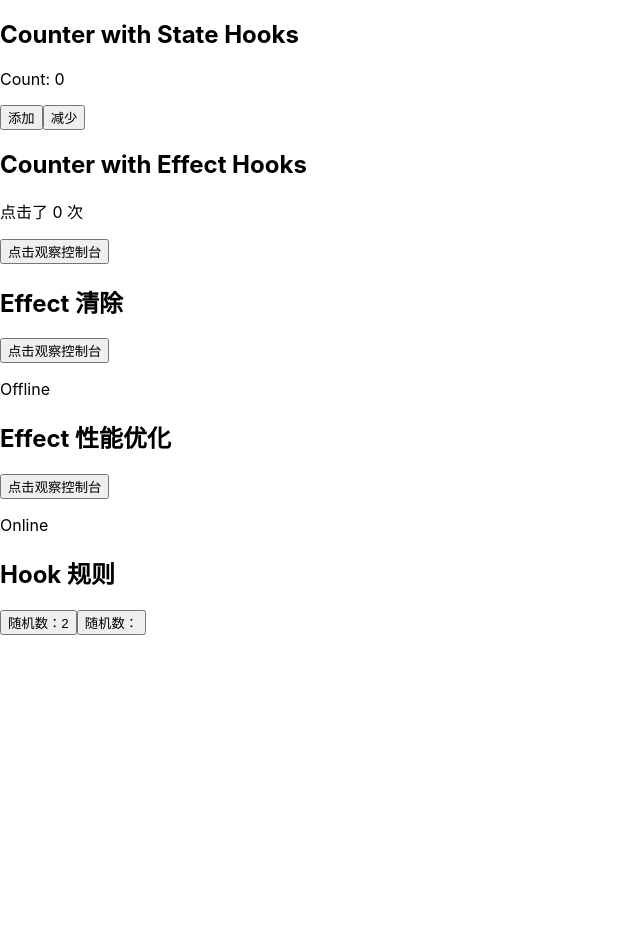
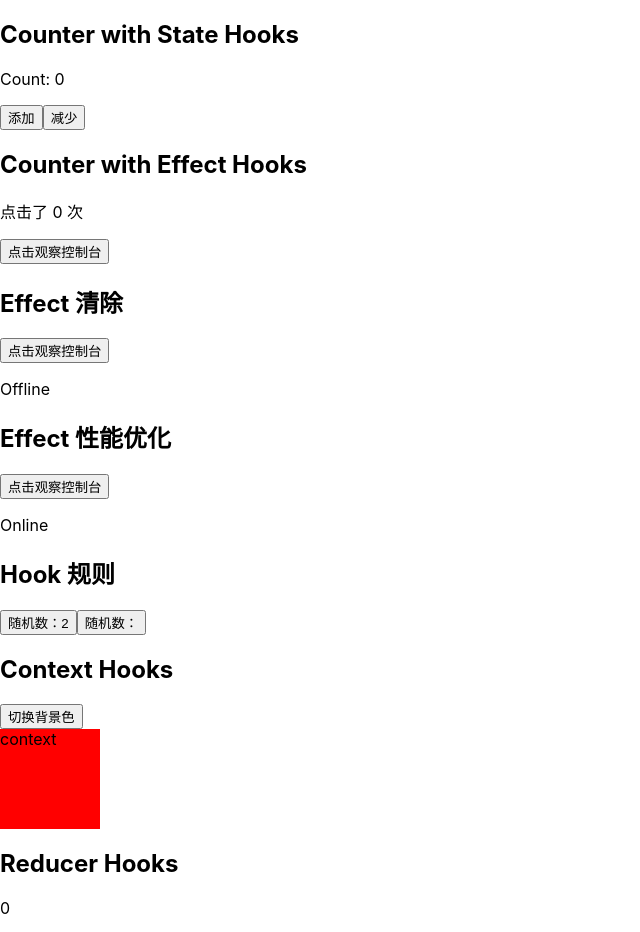
Before and after one commit to Mr-Welson/react-hooks, a React (Create React App) app: page / in a window 1280 px wide. Shown: the top 932 px of the page, without its empty margins (0-640 px from the left). Before the commit the page ends 800 px from the top, so only its background shows below. Built offline with nearby package versions, Linux system fonts and the light colour scheme; the HTML template or start-up script is replaced by a standard one.

Commit message:
commit useContext useReducer demo

```diff
--- a/src/App.js
+++ b/src/App.js
@@ -4,6 +4,8 @@ import CountEffect from './pages/CountEffect';
 import CountEffectClear from './pages/CountEffectClear';
 import CountEffectPerformance from './pages/CountEffectPerformance';
 import HooksRules from './pages/HooksRules';
+import ContextHooks from './pages/ContextHooks';
+import ReducerHooks from './pages/ReducerHooks';
 
 function App() {
   return (
@@ -13,6 +15,8 @@ function App() {
       <CountEffectClear />
       <CountEffectPerformance />
       <HooksRules />
+      <ContextHooks />
+      <ReducerHooks />
     </div>
   );
 }
--- /dev/null
+++ b/src/pages/ContextHooks/index.js
@@ -0,0 +1,56 @@
+import React, { useState, useContext } from 'react';
+// 1. useContext 接收一个context 对象（React.createContext 的返回值）并返回该 context 的当前值;
+// 2. useContext 相当于 <MyContext.Consumer>
+// 3. 当组件上层最近的 <MyContext.Provider> 更新时, 该 Hook 会触发重渲染
+// 4. 如果重渲染组件的开销较大，可以使用自定义Hook来优化（见后续）
+
+const CountContext = React.createContext({
+  theme: 'red',
+  changeTheme: () => {}
+})
+
+const Container = () => {
+  return (
+    <div className='container'>
+      <h2> Context Hooks </h2>
+      <Parent>
+        <Children />
+      </Parent>
+    </div>
+  )
+}
+
+const Parent = ({ children }) => {
+  const [theme, setTheme] = useState('red');
+  return (
+    <CountContext.Provider value={{theme, setTheme}}>
+      { children }
+    </CountContext.Provider>
+  )
+}
+
+const Children = () => {
+  const { setTheme } = useContext(CountContext);
+  const theme = `rgb(${getRandomColor()},${getRandomColor()},${getRandomColor()})`
+  return (
+    <div>
+      <button onClick={() => setTheme(theme)}> 切换背景色 </button>
+      <GrandChildren />
+    </div>
+  )
+}
+
+const GrandChildren = () => {
+  const { theme } = useContext(CountContext);
+  return (
+    <div style={{width: '100px', height: '100px', background: theme}}>
+      context
+    </div>
+  )
+}
+
+const getRandomColor = () => {
+  return parseInt(Math.random()*255);
+}
+
+export default Container;
--- a/src/pages/CountHooks/index.js
+++ b/src/pages/CountHooks/index.js
@@ -2,8 +2,8 @@ import React, { useState } from 'react';
 // 1. Hook 在 class 内部是不起作用的;
 // 2. Hooks 在组件每次更新的时候都会被调用;
 // 3. useState是一个函数，接受唯一参数(初始state), 返回一个数组result, result[0]为当前state, result[1]为更新state的函数;
-// 4. 更新 state 变量总是替换它而不是合并它;
-
+// 4. useState 也可以接受一个函数, 返回一个初始state, 这个函数只在初始渲染时被调用;
+// 5. 更新 state 变量总是替换它而不是合并它;
 
 // function useState(initState) {
 //   let currentState = initState;
@@ -17,6 +17,7 @@ import React, { useState } from 'react';
 const CountDemo = () => {
 
   const [count, setCount] = useState(0);
+  // const [count, setCount] = useState(() => 0);
   return (
     <div className='container'>
       <h2> Counter with State Hooks </h2>
--- /dev/null
+++ b/src/pages/ReducerHooks/index.js
@@ -0,0 +1,35 @@
+import React, { useReducer } from 'react';
+// 1. useReducer接收3个参数，
+//  const [state, dispatch] = useReducer(reducer, initialArg, init);
+//  第一个参数为形如 (state, action) => newState 的 reducer，并返回新的 state 及配套的 dispatch 方法
+//  第二个参数为 初始state
+//  第三个参数为可选值, 当 init 存在时, 则第二个参数为 init 方法的参数
+
+const countReducer = (state, action) => {
+  switch(action.type) {
+    case 'add':
+      return state + 1;
+    case 'minus':
+      return state - 1;
+    default:
+      return state;
+  }
+}
+
+const initCount = (initialCount) => {
+  return initialCount
+}
+const Container = ({ initialCount = 0}) => {
+  // const [count, countDispatch] = useReducer(countReducer, 0);
+  const [count, countDispatch] = useReducer(countReducer, initialCount, initCount);
+  return (
+    <div className='container'>
+      <h2> Reducer Hooks </h2>
+      <p>{ count }</p>
+      <button onClick={() => countDispatch({ type: 'add' })}> 添加 </button>
+      <button onClick={() => countDispatch({ type: 'minus' })}> 减少 </button>
+    </div>
+  )
+}
+
+export default Container;
```
Also changed, not shown: src/pages/CountEffect/index.js (+4 -3 lines), src/pages/HooksRules/index.state.js (deleted, +0 -28 lines).
